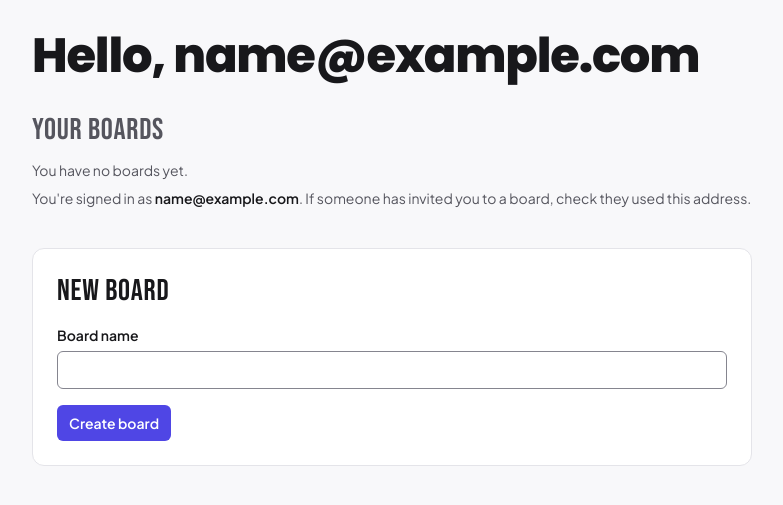
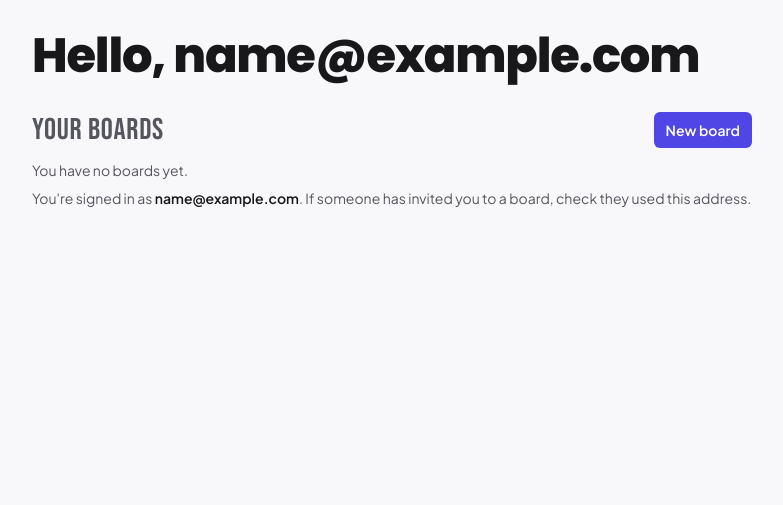
Before and after one commit to ivancze/workboard, a Django app: page / in a window 1280 px wide. Shown: the part 61-566 px from the top of the page, without its empty margins (248-1031 px from the left). Run offline with Django 5.2, Linux system fonts and the light colour scheme; the visitor is signed in with stand-in values (Sample User, id 1); data that the repository does not hold is empty; style sheets or scripts are compiled from the project's sources; parts of the project's set-up code (start-up, migrations or seed data) failed here and were passed over; some libraries are stand-ins or nearby versions.

Commit message:
chore: ui enhancements
put new board behind a button
add google's mark to sign-in
update the landing line

```diff
--- a/templates/boards/home.html
+++ b/templates/boards/home.html
@@ -6,7 +6,23 @@
     {% include "components/page_heading.html" with text="Hello, "|add:user.name %}
 
     <section class="mt-8">
-      <h2 class="font-condensed text-3xl tracking-wide text-text-muted">Your boards</h2>
+      <div class="flex items-center justify-between gap-4">
+        <h2 class="font-condensed text-3xl tracking-wide text-text-muted">Your boards</h2>
+        {% comment %}
+          The form waits behind a button, opening as a panel below it, with no
+          JavaScript. It comes back open when a name was refused, to show why.
+        {% endcomment %}
+        <details data-new-board class="relative"{% if form.errors %} open{% endif %}>
+          <summary class="inline-flex cursor-pointer list-none items-center justify-center gap-2 rounded-md bg-accent px-3 py-2 text-sm font-semibold text-on-accent transition-colors hover:bg-accent-hover">New board</summary>
+          <div class="absolute right-0 z-10 mt-2 w-80 rounded-xl border border-border bg-surface p-4 shadow-lg">
+            <form method="post" action="{% url 'board_create' %}" class="flex flex-col gap-4">
+              {% csrf_token %}
+              {% include "components/fields.html" %}
+              <div>{% include "components/button.html" with label="Create board" %}</div>
+            </form>
+          </div>
+        </details>
+      </div>
       {% if boards %}
         <ul class="mt-4 grid gap-4 sm:grid-cols-2">
           {% for board in boards %}
@@ -21,26 +37,18 @@
         <p class="mt-2 text-sm text-text-muted">You're signed in as <span class="font-semibold text-text">{{ user.email }}</span>. If someone has invited you to a board, check they used this address.</p>
       {% endif %}
     </section>
-
-    <section class="mt-10 rounded-xl border border-border bg-surface p-6">
-      <h2 class="font-condensed text-3xl tracking-wide">New board</h2>
-      <form method="post" action="{% url 'board_create' %}" class="mt-4 flex flex-col gap-4">
-        {% csrf_token %}
-        {% include "components/fields.html" %}
-        <div>{% include "components/button.html" with label="Create board" %}</div>
-      </form>
-    </section>
   {% else %}
     <div class="py-24 text-center">
       <h1 class="font-condensed text-8xl tracking-wide sm:text-9xl">Workboard</h1>
-      <p class="mt-4 text-xl text-text-muted sm:text-2xl">A Kanban board for a small team.</p>
+      <p class="mt-4 text-xl text-text-muted sm:text-2xl">A collaborative Kanban board for small teams.</p>
       {% comment %}
         A POST, not a link: allauth refuses provider login over GET so that a
         third-party page cannot start a sign-in by embedding a URL.
       {% endcomment %}
       <form method="post" action="{% provider_login_url 'google' process='login' %}" class="mt-8">
         {% csrf_token %}
-        {% include "components/button.html" with label="Sign in with Google" %}
+        {# Bordered rather than filled: Google's "G" may only sit on a neutral background. #}
+        {% include "components/button.html" with label="Sign in with Google" icon="components/google_mark.html" variant="secondary" %}
       </form>
     </div>
   {% endif %}
--- a/templates/components/button.html
+++ b/templates/components/button.html
@@ -3,6 +3,6 @@
   text; `variant` is primary (the default), secondary or ghost; `type`
   defaults to submit. `name` and `value` are submitted with the form, so one
   form can offer several buttons. `aria_label` names a button whose label is
-  only a symbol.
+  only a symbol. `icon` names a template drawn before the label.
 {% endcomment %}
-{% if href %}<a href="{{ href }}"{% else %}<button type="{{ type|default:'submit' }}"{% if name %} name="{{ name }}" value="{{ value }}"{% endif %}{% endif %}{% if commandfor %} commandfor="{{ commandfor }}" command="{{ command|default:'show-modal' }}"{% endif %}{% if aria_label %} aria-label="{{ aria_label }}"{% endif %} class="inline-flex items-center justify-center gap-2 rounded-md px-3 py-2 text-sm font-semibold transition-colors {% if variant == 'secondary' %}border border-control bg-surface text-text hover:bg-sunken{% elif variant == 'ghost' %}text-text-muted hover:bg-sunken hover:text-text{% elif variant == 'danger' %}bg-danger text-on-danger hover:bg-danger-hover{% else %}bg-accent text-on-accent hover:bg-accent-hover{% endif %}">{{ label }}</{% if href %}a{% else %}button{% endif %}>
+{% if href %}<a href="{{ href }}"{% else %}<button type="{{ type|default:'submit' }}"{% if name %} name="{{ name }}" value="{{ value }}"{% endif %}{% endif %}{% if commandfor %} commandfor="{{ commandfor }}" command="{{ command|default:'show-modal' }}"{% endif %}{% if aria_label %} aria-label="{{ aria_label }}"{% endif %} class="inline-flex items-center justify-center gap-2 rounded-md px-3 py-2 text-sm font-semibold transition-colors {% if variant == 'secondary' %}border border-control bg-surface text-text hover:bg-sunken{% elif variant == 'ghost' %}text-text-muted hover:bg-sunken hover:text-text{% elif variant == 'danger' %}bg-danger text-on-danger hover:bg-danger-hover{% else %}bg-accent text-on-accent hover:bg-accent-hover{% endif %}">{% if icon %}{% include icon %}{% endif %}{{ label }}</{% if href %}a{% else %}button{% endif %}>
```
Also changed, not shown: accounts/tests/test_sign_in.py (+12 -0 lines), boards/tests/test_boards.py (+13 -0 lines), docs/frontend.md (+7 -1 lines), templates/components/google_mark.html (added, +7 -0 lines).
